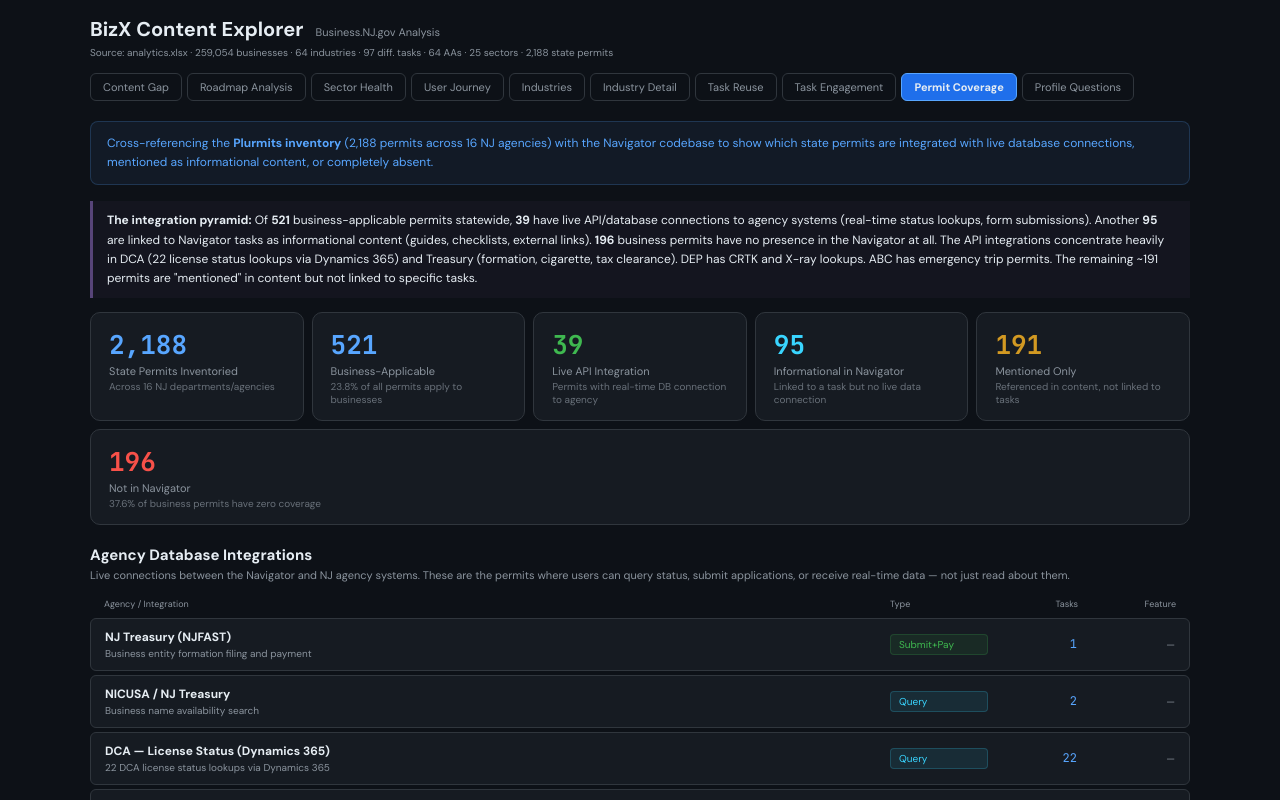
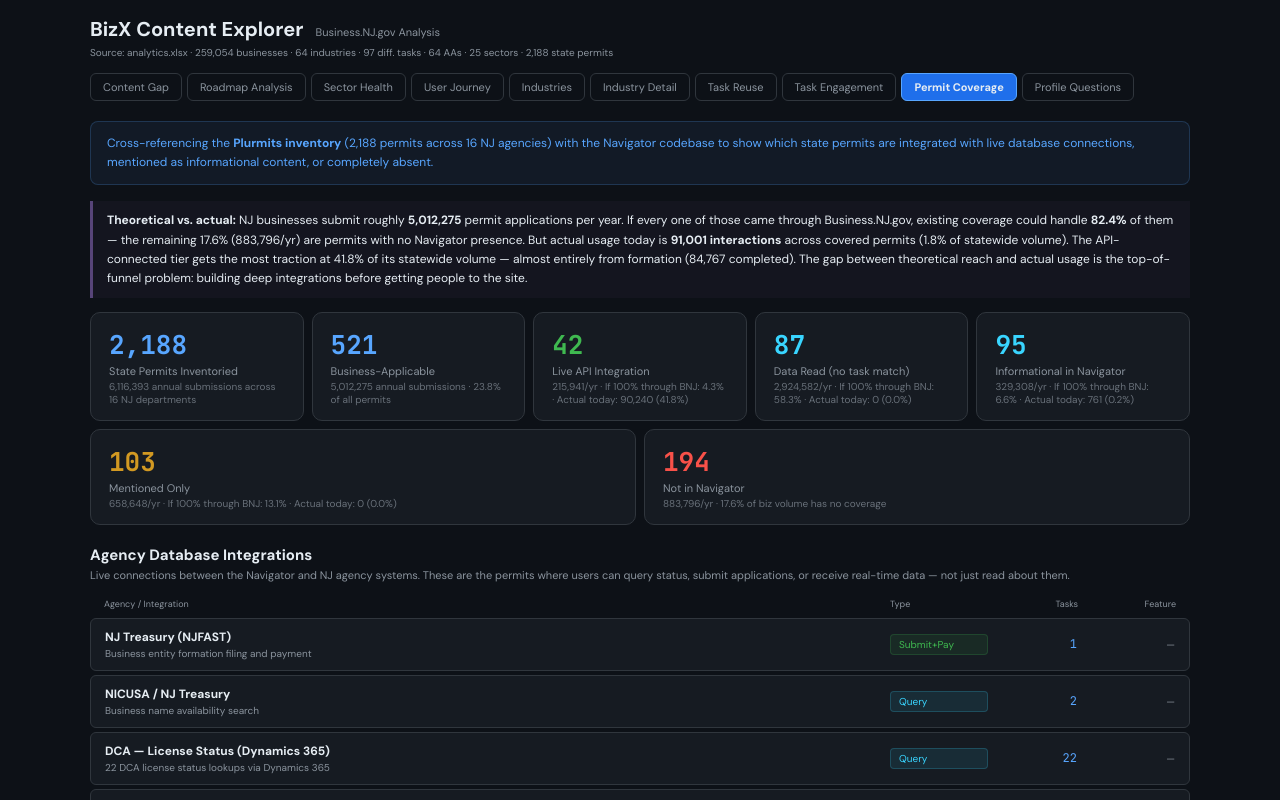
Before and after one commit to amykirchhoff/Roadmap, a React (Vite) app: page / in a window 1280 px wide. Both pictures are taken after a click on the button "Permit Coverage". Shown: the top 800 px of the page. Built offline with nearby package versions, Linux system fonts and the light colour scheme.

Commit message:
Add files via upload

```diff
--- a/src/App.jsx
+++ b/src/App.jsx
@@ -557,17 +557,18 @@
     const pls = pc.plurmits;
     const apiSlugs = new Set(pc.apiTaskSlugs||[]);
     const apiAAs = new Set(pc.apiAASlugs||[]);
-    const hasApiCount = pls.filter(p=>p.api).length;
-    const hasTaskMatch = pls.filter(p=>p.tasks.length>0).length;
-    const infoOnly = hasTaskMatch - hasApiCount;
-    const bizInteg = cov.bizMentioned + cov.bizRead + cov.bizApi;
+    const hasApiCount = pls.filter(p=>p.api||p.level==="api").length;
+    const hasTaskMatch = pls.filter(p=>p.tasks.length>0&&!p.api&&p.level!=="api").length;
+    const infoOnly = hasTaskMatch;
+    const bizInteg = cov.bizApi + cov.bizInfo + cov.bizRead + cov.bizMentioned;
 
     const filteredPls = useMemo(()=>{
       let f = pls;
-      if(pFilter==="api") f = f.filter(p=>p.api);
-      else if(pFilter==="info") f = f.filter(p=>p.tasks.length>0&&!p.api);
-      else if(pFilter==="mentioned") f = f.filter(p=>p.level==="mentioned"&&p.tasks.length===0);
-      else if(pFilter==="none") f = f.filter(p=>p.level==="none");
+      if(pFilter==="api") f = f.filter(p=>p.api||p.level==="api");
+      else if(pFilter==="read") f = f.filter(p=>p.level==="read"&&!p.tasks.length&&!p.api);
+      else if(pFilter==="info") f = f.filter(p=>p.tasks.length>0&&!p.api&&p.level!=="api");
+      else if(pFilter==="mentioned") f = f.filter(p=>p.level==="mentioned"&&!p.tasks.length);
+      else if(pFilter==="none") f = f.filter(p=>p.level==="none"&&!p.tasks.length&&!p.api);
       else if(pFilter==="high") f = f.filter(p=>p.pri==="high");
       if(pDept!=="all") f = f.filter(p=>p.dept===pDept);
       return f.sort((a,b)=>b.vol-a.vol);
@@ -579,17 +580,17 @@
     return (<div>
       <Alert color={C.accent}>Cross-referencing the <strong>Plurmits inventory</strong> ({fmt(cov.total)} permits across {depts.length} NJ agencies) with the Navigator codebase to show which state permits are integrated with live database connections, mentioned as informational content, or completely absent.</Alert>
       <Insight>
-        <strong>The integration pyramid:</strong> Of <strong>{fmt(cov.bizApplicable)}</strong> business-applicable permits statewide, <strong>{hasApiCount}</strong> have live API/database connections to agency systems (real-time status lookups, form submissions). Another <strong>{infoOnly}</strong> are linked to Navigator tasks as informational content (guides, checklists, external links). <strong>{fmt(cov.bizNone)}</strong> business permits have no presence in the Navigator at all.
-        The API integrations concentrate heavily in DCA (22 license status lookups via Dynamics 365) and Treasury (formation, cigarette, tax clearance). DEP has CRTK and X-ray lookups. ABC has emergency trip permits. The remaining ~{cov.bizApplicable - hasApiCount - infoOnly - cov.bizNone} permits are "mentioned" in content but not linked to specific tasks.
+        <strong>Theoretical vs. actual:</strong> NJ businesses submit roughly <strong>{fmt(cov.bizVolume)}</strong> permit applications per year. If every one of those came through Business.NJ.gov, existing coverage could handle <strong>{pct(cov.bizVolume - cov.bizNoneVol,cov.bizVolume)}</strong> of them — the remaining {pct(cov.bizNoneVol,cov.bizVolume)} ({fmt(cov.bizNoneVol)}/yr) are permits with no Navigator presence. But actual usage today is <strong>{fmt(cov.bizAllEng)} interactions</strong> across covered permits ({pct(cov.bizAllEng,cov.bizVolume)} of statewide volume). The API-connected tier gets the most traction at {pct(cov.bizApiEng,cov.bizApiVol)} of its statewide volume — almost entirely from formation ({fmt(cov.bizApiComp)} completed). The gap between theoretical reach and actual usage is the top-of-funnel problem: building deep integrations before getting people to the site.
       </Insight>
 
       <div style={{display:"flex",gap:8,flexWrap:"wrap",marginBottom:20}}>
-        <Stat label="State Permits Inventoried" value={fmt(cov.total)} sub={"Across "+depts.length+" NJ departments/agencies"} />
-        <Stat label="Business-Applicable" value={fmt(cov.bizApplicable)} sub={pct(cov.bizApplicable,cov.total)+" of all permits apply to businesses"} color={C.accent} />
-        <Stat label="Live API Integration" value={hasApiCount} sub="Permits with real-time DB connection to agency" color={C.green} />
-        <Stat label="Informational in Navigator" value={infoOnly} sub="Linked to a task but no live data connection" color={C.cyan} />
-        <Stat label="Mentioned Only" value={bizInteg - hasApiCount - infoOnly} sub="Referenced in content, not linked to tasks" color={C.orange} />
-        <Stat label="Not in Navigator" value={fmt(cov.bizNone)} sub={pct(cov.bizNone,cov.bizApplicable)+" of business permits have zero coverage"} color={C.red} />
+        <Stat label="State Permits Inventoried" value={fmt(cov.total)} sub={fmt(cov.totalVolume)+" annual submissions across "+depts.length+" NJ departments"} />
+        <Stat label="Business-Applicable" value={fmt(cov.bizApplicable)} sub={fmt(cov.bizVolume)+" annual submissions · "+pct(cov.bizApplicable,cov.total)+" of all permits"} color={C.accent} />
+        <Stat label="Live API Integration" value={hasApiCount} sub={fmt(cov.bizApiVol)+"/yr · If 100% through BNJ: "+pct(cov.bizApiVol,cov.bizVolume)+" · Actual today: "+fmt(cov.bizApiEng)+" ("+pct(cov.bizApiEng,cov.bizApiVol)+")"} color={C.green} />
+        <Stat label="Data Read (no task match)" value={cov.bizRead} sub={fmt(cov.bizReadVol)+"/yr · If 100% through BNJ: "+pct(cov.bizReadVol,cov.bizVolume)+" · Actual today: "+fmt(cov.bizReadEng)+" ("+pct(cov.bizReadEng,cov.bizReadVol)+")"} color={C.cyan} />
+        <Stat label="Informational in Navigator" value={infoOnly} sub={fmt(cov.bizInfoVol)+"/yr · If 100% through BNJ: "+pct(cov.bizInfoVol,cov.bizVolume)+" · Actual today: "+fmt(cov.bizInfoEng)+" ("+pct(cov.bizInfoEng,cov.bizInfoVol)+")"} color={C.cyan} />
+        <Stat label="Mentioned Only" value={bizInteg - hasApiCount - infoOnly - cov.bizRead} sub={fmt(cov.bizMentionedVol)+"/yr · If 100% through BNJ: "+pct(cov.bizMentionedVol,cov.bizVolume)+" · Actual today: "+fmt(cov.bizMentionedEng)+" ("+pct(cov.bizMentionedEng,cov.bizMentionedVol)+")"} color={C.orange} />
+        <Stat label="Not in Navigator" value={fmt(cov.bizNone)} sub={fmt(cov.bizNoneVol)+"/yr · "+pct(cov.bizNoneVol,cov.bizVolume)+" of biz volume has no coverage"} color={C.red} />
       </div>
 
       <Sec title="Agency Database Integrations" sub="Live connections between the Navigator and NJ agency systems. These are the permits where users can query status, submit applications, or receive real-time data — not just read about them.">
@@ -646,7 +647,7 @@
       <Sec title="Business Permits Inventory" sub="All 521 business-applicable permits. Filter by integration depth.">
         <div style={{display:"flex",gap:6,marginBottom:10,flexWrap:"wrap",alignItems:"center"}}>
           <span style={{fontSize:10,color:C.muted}}>Filter:</span>
-          {[["all","All ("+cov.bizApplicable+")"],["api","API Connected ("+hasApiCount+")"],["info","Informational ("+infoOnly+")"],["mentioned","Mentioned Only"],["none","Not in Navigator ("+cov.bizNone+")"],["high","High Priority ("+cov.bizHighPri+")"]].map(([k,l])=>(
+          {[["all","All ("+cov.bizApplicable+")"],["api","API Connected ("+hasApiCount+")"],["read","Data Read ("+cov.bizRead+")"],["info","Informational ("+infoOnly+")"],["mentioned","Mentioned Only"],["none","Not in Navigator ("+cov.bizNone+")"],["high","High Priority ("+cov.bizHighPri+")"]].map(([k,l])=>(
             <button key={k} onClick={()=>setPFilter(k)} style={{padding:"4px 10px",background:pFilter===k?C.accentDim:"transparent",color:pFilter===k?C.text:C.muted,border:`1px solid ${C.border}`,borderRadius:4,cursor:"pointer",fontSize:10,fontFamily:C.sans}}>{l}</button>
           ))}
           <select value={pDept} onChange={e=>setPDept(e.target.value)} style={{padding:"4px 8px",background:C.card,border:`1px solid ${C.border}`,borderRadius:4,color:C.text,fontSize:10,fontFamily:C.sans}}>
@@ -660,8 +661,8 @@
             <span>Permit</span><span>Department</span><span style={{textAlign:"right"}}>Volume</span><span>Status</span>
           </div>
           {filteredPls.map((p,i)=>{
-            const sc = p.api?C.green:p.tasks.length>0?C.cyan:p.level==="mentioned"?C.orange:p.level==="read"?C.cyan:C.muted;
-            const sl = p.api?"API":p.tasks.length>0?"Info":p.level==="mentioned"?"Mention":p.level==="read"?"Read":"—";
+            const sc = (p.api||p.level==="api")?C.green:p.tasks.length>0?C.cyan:p.level==="read"?C.cyan:p.level==="mentioned"?C.orange:C.muted;
+            const sl = (p.api||p.level==="api")?"API":p.tasks.length>0?"Info":p.level==="read"?"Read":p.level==="mentioned"?"Mention":"—";
             return(
             <div key={i} style={{background:C.card,border:`1px solid ${p.pri==="high"?C.red+"44":C.border}`,borderRadius:5,padding:"6px 14px",display:"grid",gridTemplateColumns:"1fr 120px 70px 70px",gap:6,alignItems:"center",fontSize:11}}>
               <div style={{color:C.text,fontFamily:C.sans,whiteSpace:"nowrap",overflow:"hidden",textOverflow:"ellipsis"}} title={p.name}>{p.pri==="high"&&<span style={{color:C.red,fontSize:9,marginRight:3}}>★</span>}{p.name}</div>
```
Also changed, not shown: src/data.json.
